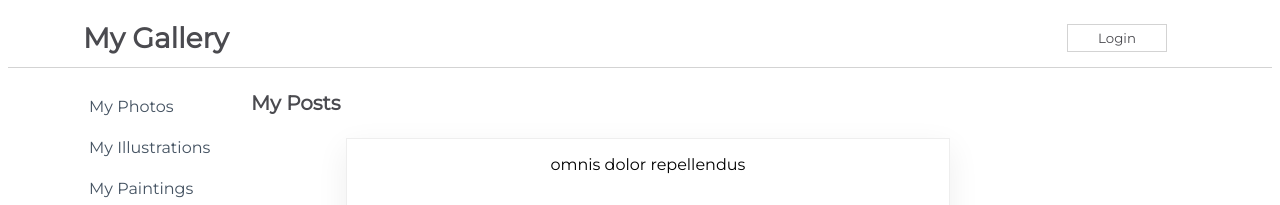
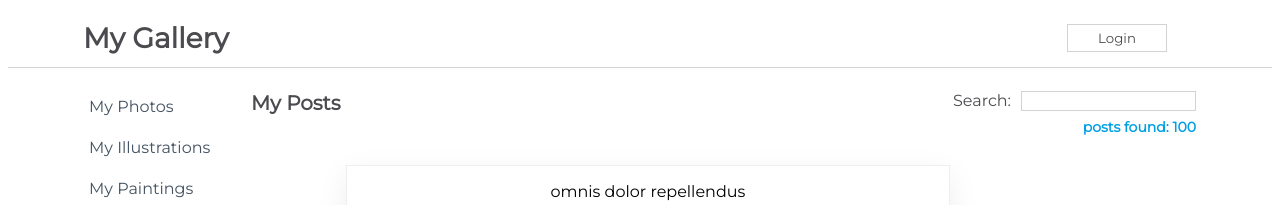
Before and after one commit to jp-clarke/react-challenges, a React (Create React App) app in the folder my-app/: page / in a window 1280 px wide. Shown: the top 205 px of the page. Built offline with nearby package versions, Linux system fonts and the light colour scheme.

Commit message:
Search Feature Challenge

```diff
--- a/my-app/src/components/Content.js
+++ b/my-app/src/components/Content.js
@@ -10,16 +10,29 @@
     super(props)
 
     this.state = {
-      isLoaded: false
+      isLoaded: false,
+      posts: [],
     }
   }
 
   componentDidMount() {
     setTimeout(() => {
       this.setState({
-        isLoaded: true
+        isLoaded: true,
+        posts: savedPosts,
       })
     }, 2000)
+  }
+
+  handleChange = (event) => {
+    const name = event.target.value.toLowerCase()
+    console.log(name)
+    const filteredPosts = savedPosts.filter(post => {
+      return post.name.toLowerCase().includes(name)
+    })
+    this.setState({
+      posts: filteredPosts
+    })
   }
 
   render() {
@@ -27,11 +40,20 @@
       <div className={css.Content}>
         <div className={css.TitleBar}>
           <h1>My Posts</h1>
+          <form>
+            <label htmlFor="searchInput">Search:</label>
+            <input
+              type="search"
+              id="searchInput"
+              onChange={(event) => this.handleChange(event)}
+            />
+            <h4>posts found: {this.state.posts.length}</h4>
+          </form>
         </div>
         <div className={css.SearchResults}>
           {
             this.state.isLoaded ?
-            <PostItem savedPosts={savedPosts} /> : <Loader />
+            <PostItem savedPosts={this.state.posts} /> : <Loader />
           }
           {/* {savedPosts.map(post => {
             return (
```
